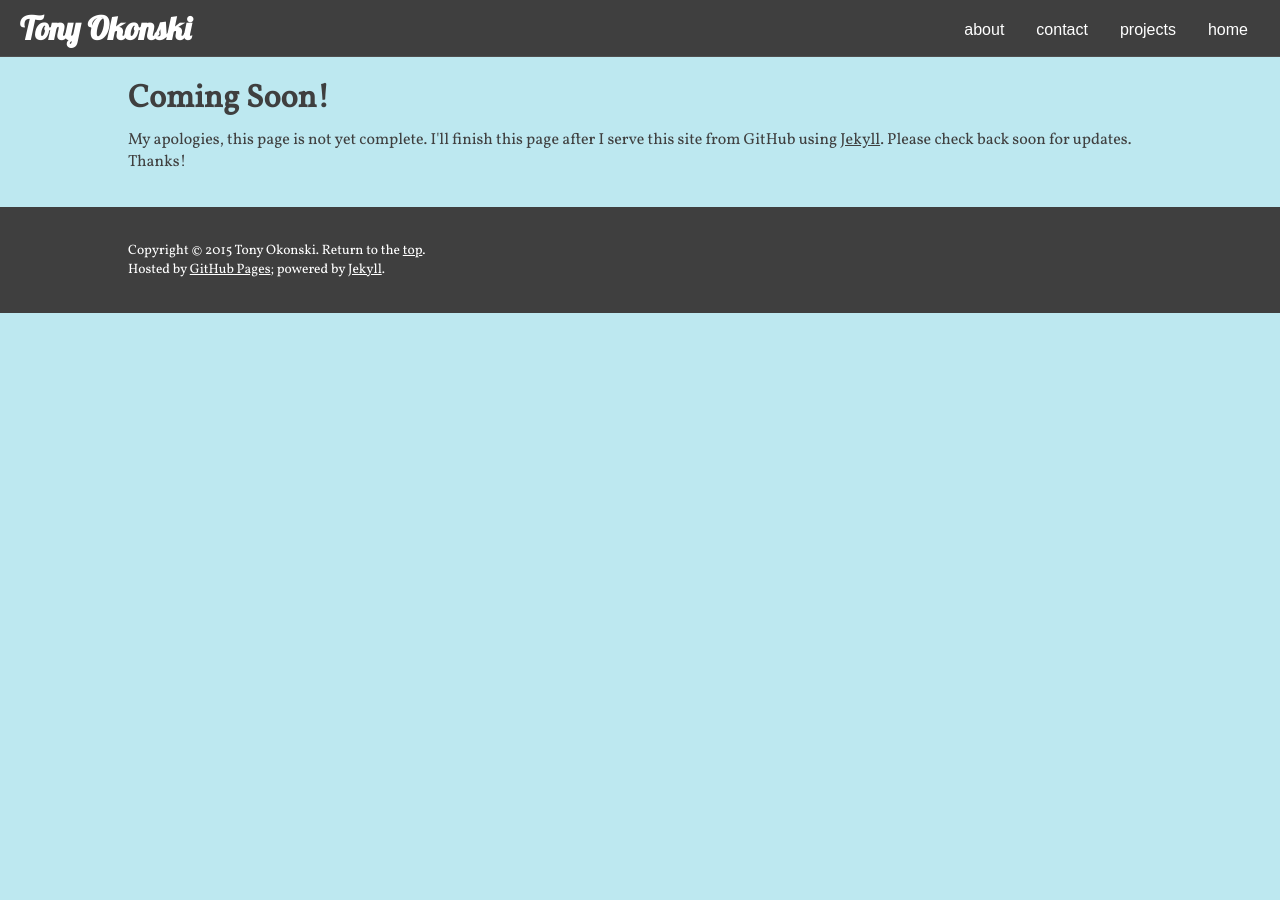
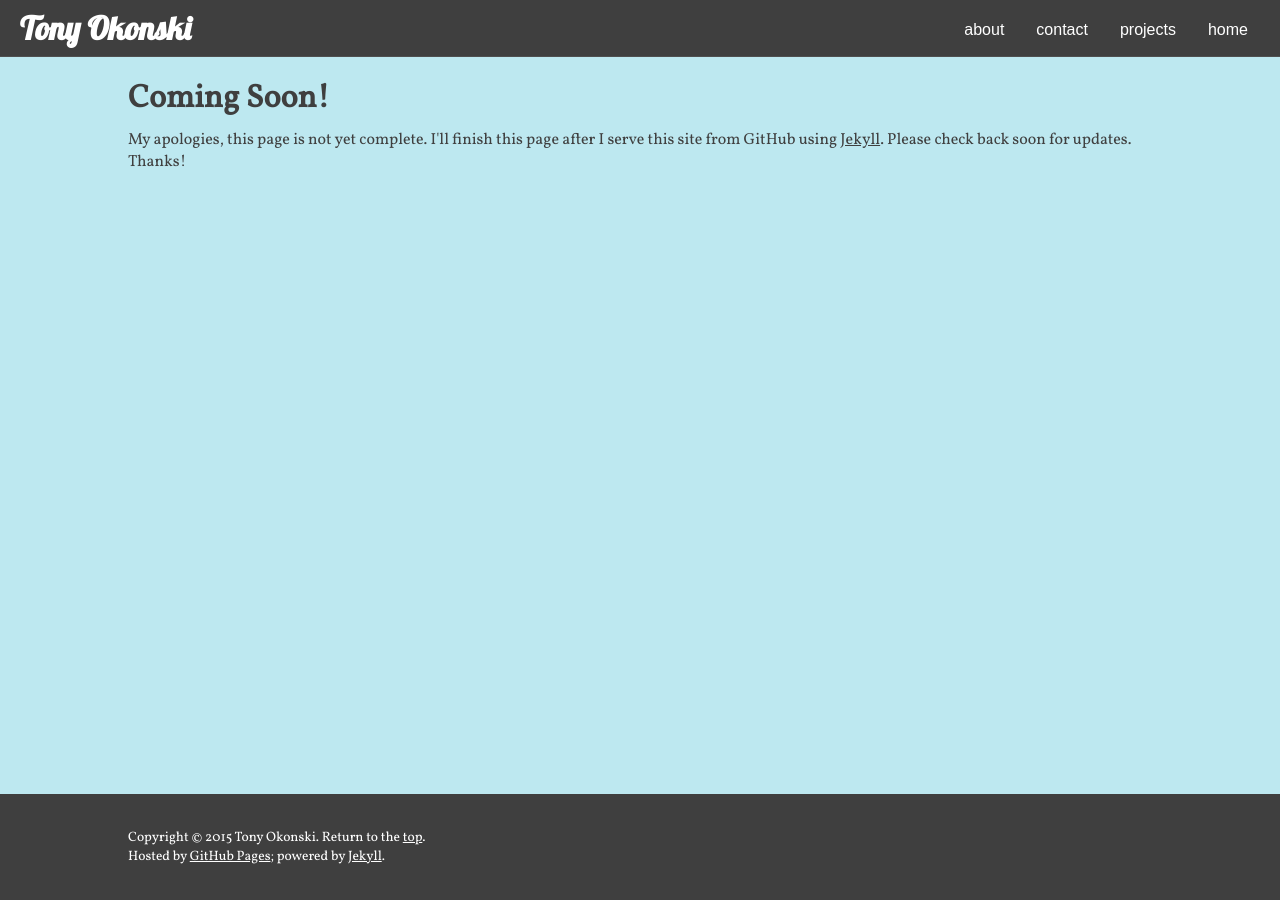
Before and after one commit to tonyokonski/tonyokonski.github.io, a Jekyll site: the page built from coming-soon.html, in a window 1280 px wide. Built offline with Jekyll 4.4.1, drawn with Linux system fonts in a browser that asks for light colours.

Commit message:
Update styles.css

```diff
--- a/css/styles.css
+++ b/css/styles.css
@@ -5,7 +5,13 @@ html {
 body {
 	font-size: 100%;
 	background-color: #bde8f0;
+	/*min-height: 100%;*/
+	height: 100%;
+}
+
+#container {
 	min-height: 100%;
+	position: relative;
 }
 
 img,
@@ -91,6 +97,7 @@ nav li a {
 	width: 80%;
 	max-width: 75em;
 	overflow: hidden;
+	padding-bottom: 8.125em;
 }
 
 #main-section h1 {
@@ -110,6 +117,9 @@ section a {
 }
 
 footer {
+	position: absolute;
+	width: 100%;
+	bottom: 0;
 	margin: 2% auto 0 auto;
 	background-color: #3f3f3f;
 	font-size: .85em;
```
